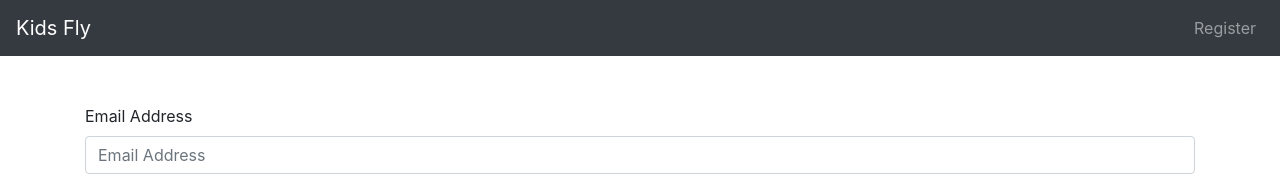
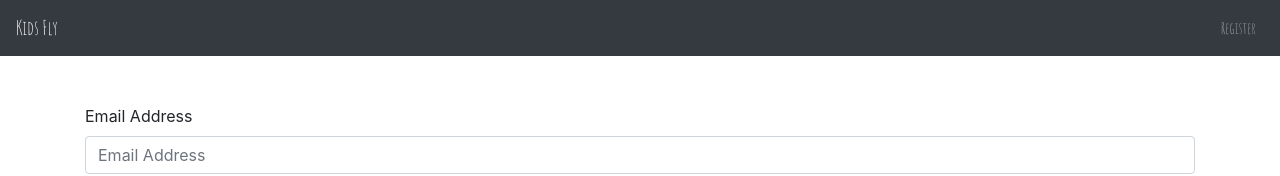
Before and after one commit to BW-KidsFly/Frontend, a React (Create React App) app: page /login in a window 1280 px wide. Shown: the top 176 px of the page. Built offline with nearby package versions, Linux system fonts and the light colour scheme.

Commit message:
added an input change action creator

```diff
--- a/src/index.css
+++ b/src/index.css
@@ -1,13 +1,19 @@
+@import url("https://fonts.googleapis.com/css?family=Amatic+SC&display=swap");
+
 body {
   margin: 0;
-  font-family: -apple-system, BlinkMacSystemFont, 'Segoe UI', 'Roboto', 'Oxygen',
-    'Ubuntu', 'Cantarell', 'Fira Sans', 'Droid Sans', 'Helvetica Neue',
+  font-family: -apple-system, BlinkMacSystemFont, "Segoe UI", "Roboto", "Oxygen",
+    "Ubuntu", "Cantarell", "Fira Sans", "Droid Sans", "Helvetica Neue",
     sans-serif;
   -webkit-font-smoothing: antialiased;
   -moz-osx-font-smoothing: grayscale;
 }
 
 code {
-  font-family: source-code-pro, Menlo, Monaco, Consolas, 'Courier New',
+  font-family: source-code-pro, Menlo, Monaco, Consolas, "Courier New",
     monospace;
 }
+
+.navbar-dark {
+  font-family: "Amatic SC", cursive;
+}
```
Also changed, not shown: src/state/actionCreators.js (+10 -0 lines).
